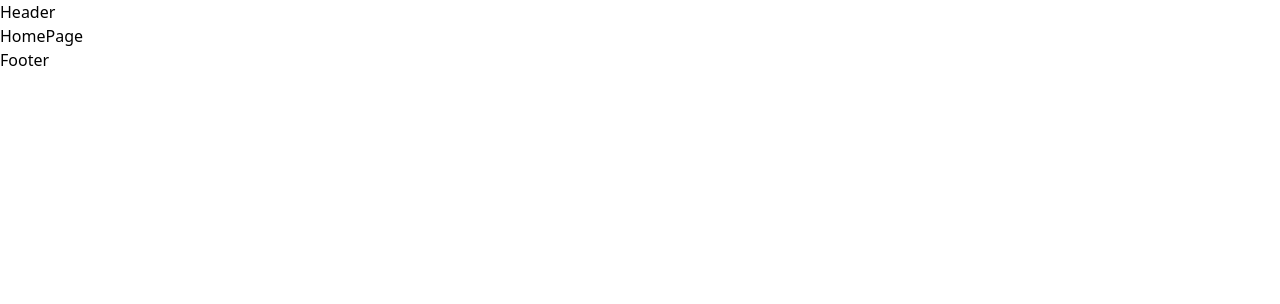
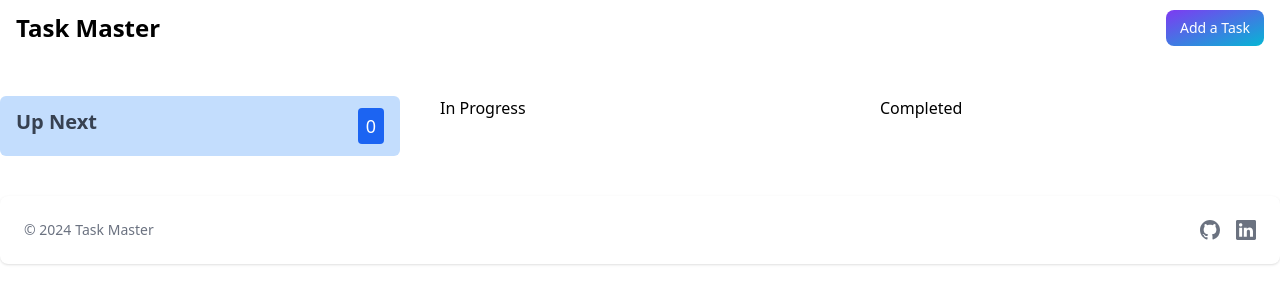
Before and after one commit to pieash9/task-master, a React (Vite) app: page / in a window 1280 px wide. Shown: the top 304 px of the page. Built offline with nearby package versions, Linux system fonts and the light colour scheme.

Commit message:
crated header and footer and task page

```diff
--- a/package.json
+++ b/package.json
@@ -15,6 +15,7 @@
     "match-sorter": "^6.3.4",
     "react": "^18.2.0",
     "react-dom": "^18.2.0",
+    "react-icons": "^5.0.1",
     "react-router-dom": "^6.22.0",
     "sort-by": "^1.2.0"
   },
--- a/src/App.jsx
+++ b/src/App.jsx
@@ -4,11 +4,13 @@ import FooterPage from "./pages/shared/FooterPage";
 
 const App = () => {
   return (
-    <div>
+    <>
       <HeaderPage />
-      <Outlet />
+      <div className="max-w-7xl mx-auto">
+        <Outlet />
+      </div>
       <FooterPage />
-    </div>
+    </>
   );
 };
 
--- a/src/pages/home/HomePage.jsx
+++ /dev/null
@@ -1,5 +0,0 @@
-const HomePage = () => {
-  return <div>HomePage</div>;
-};
-
-export default HomePage;
--- /dev/null
+++ b/src/pages/home/TasksPage.jsx
@@ -0,0 +1,26 @@
+const TasksPage = () => {
+  return (
+    <div className="grid grid-cols-1 md:grid-cols-2 lg:grid-cols-3 gap-10 mt-10">
+      <div>
+        <div className="flex justify-between bg-blue-200 py-3 px-4 rounded-md">
+          <p className="text-xl font-semibold text-gray-700 dark:text-gray-300">
+            Up Next
+          </p>
+          <p className="bg-blue-600 self-center px-2 py-1 rounded text-white text-lg">
+            0
+          </p>
+        </div>
+
+        <div className="mt-10"></div>
+      </div>
+      <div className="">
+        <p>In Progress</p>
+      </div>
+      <div className="">
+        <p>Completed</p>
+      </div>
+    </div>
+  );
+};
+
+export default TasksPage;
--- a/src/pages/shared/FooterPage.jsx
+++ b/src/pages/shared/FooterPage.jsx
@@ -1,5 +1,21 @@
+import { Footer } from "flowbite-react";
+import { BsGithub, BsLinkedin } from "react-icons/bs";
 const FooterPage = () => {
-  return <div>Footer</div>;
+  return (
+    <Footer container>
+      <div className="max-w-7xl mx-auto flex justify-between w-full">
+        <Footer.Copyright
+          href="#"
+          by="Task Master"
+          year={new Date().getFullYear()}
+        />
+        <Footer.LinkGroup className="flex gap-4">
+          <Footer.Icon href="#" icon={BsGithub} />
+          <Footer.Icon href="#" icon={BsLinkedin} />
+        </Footer.LinkGroup>
+      </div>
+    </Footer>
+  );
 };
 
 export default FooterPage;
--- a/src/pages/shared/HeaderPage.jsx
+++ b/src/pages/shared/HeaderPage.jsx
@@ -1,5 +1,18 @@
+import { Button, Navbar } from "flowbite-react";
+
 const HeaderPage = () => {
-  return <div>Header</div>;
+  return (
+    <div className="max-w-7xl mx-auto w-full ">
+      <Navbar fluid rounded>
+        <span className="self-center whitespace-nowrap text-2xl font-semibold dark:text-white">
+          Task Master
+        </span>
+        <Button gradientDuoTone="purpleToBlue" size="sm">
+          Add a Task
+        </Button>
+      </Navbar>
+    </div>
+  );
 };
 
 export default HeaderPage;
--- a/src/routes/Routes.jsx
+++ b/src/routes/Routes.jsx
@@ -1,7 +1,7 @@
 import { createBrowserRouter } from "react-router-dom";
 import App from "../App";
 import ErrorPage from "../pages/shared/ErrorPage";
-import HomePage from "../pages/home/HomePage";
+import TasksPage from "../pages/home/TasksPage";
 
 const routes = createBrowserRouter([
   {
@@ -11,7 +11,7 @@ const routes = createBrowserRouter([
     children: [
       {
         path: "/",
-        element: <HomePage />,
+        element: <TasksPage />,
       },
     ],
   },
--- a/tailwind.config.js
+++ b/tailwind.config.js
@@ -1,8 +1,9 @@
 /** @type {import('tailwindcss').Config} */
 export default {
-  content: ["./index.html", "./src/**/*.{js,ts,jsx,tsx}"],
-  theme: {
-    extend: {},
-  },
+  content: [
+    "./index.html",
+    "./src/**/*.{js,ts,jsx,tsx}",
+    "node_modules/flowbite-react/lib/esm/**/*.js",
+  ],
   plugins: [require("flowbite/plugin")],
 };
```
Also changed, not shown: 1 other file (tests, documents, lock files or other folders).
